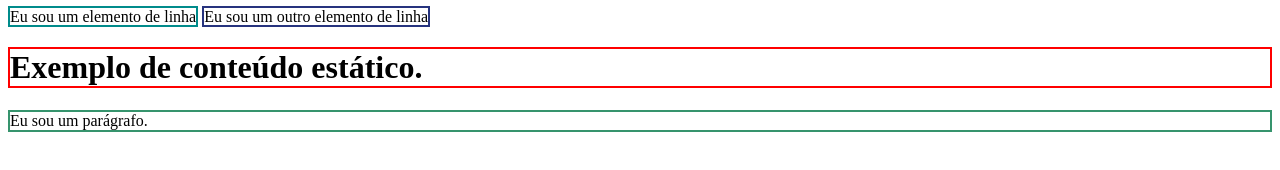
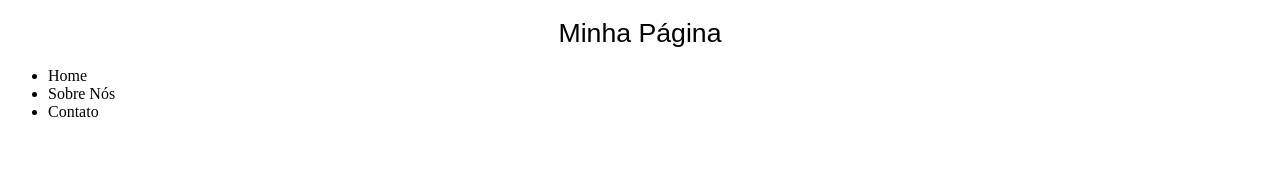
Before and after one commit to Byells/primeiro-projeto, a plain HTML site: page index.html in a window 1280 px wide. Drawn offline with Linux system fonts and the light colour scheme.

Commit message:
Estrutura do cabeçalho criado

```diff
--- a/index.html
+++ b/index.html
@@ -17,11 +17,23 @@
 	</head>
 	<!-- segundo filho do HTML = body -->
 	<body>
-	<span style="border: solid 2px darkcyan">Eu sou um elemento de linha</span>
-	<span style="border: solid 2px rgb(38, 51, 126)">Eu sou um outro elemento de linha</span>
 
-	<h1 style="border: solid 2px #ff0000;">Exemplo de conteúdo estático.</h1>
-	<p style="border: solid 2px rgb(54, 148, 109);">Eu sou um parágrafo.</p>
+		<div class="container">
+			<header class="cabecalho">
+				<h1 style="text-align: center; font: normal 20pt Arial">Minha Página</h1>
+				<nav>
+					<ul>
+						<li>Home</li>
+						<li>Sobre Nós</li>
+						<li>Contato</li>
+					</ul>
+				</nav>
+
+			</header>
+
+		</div>
+
+
 
 
 	</body>
```
Lines whose indentation alone changed are shown as unchanged.
